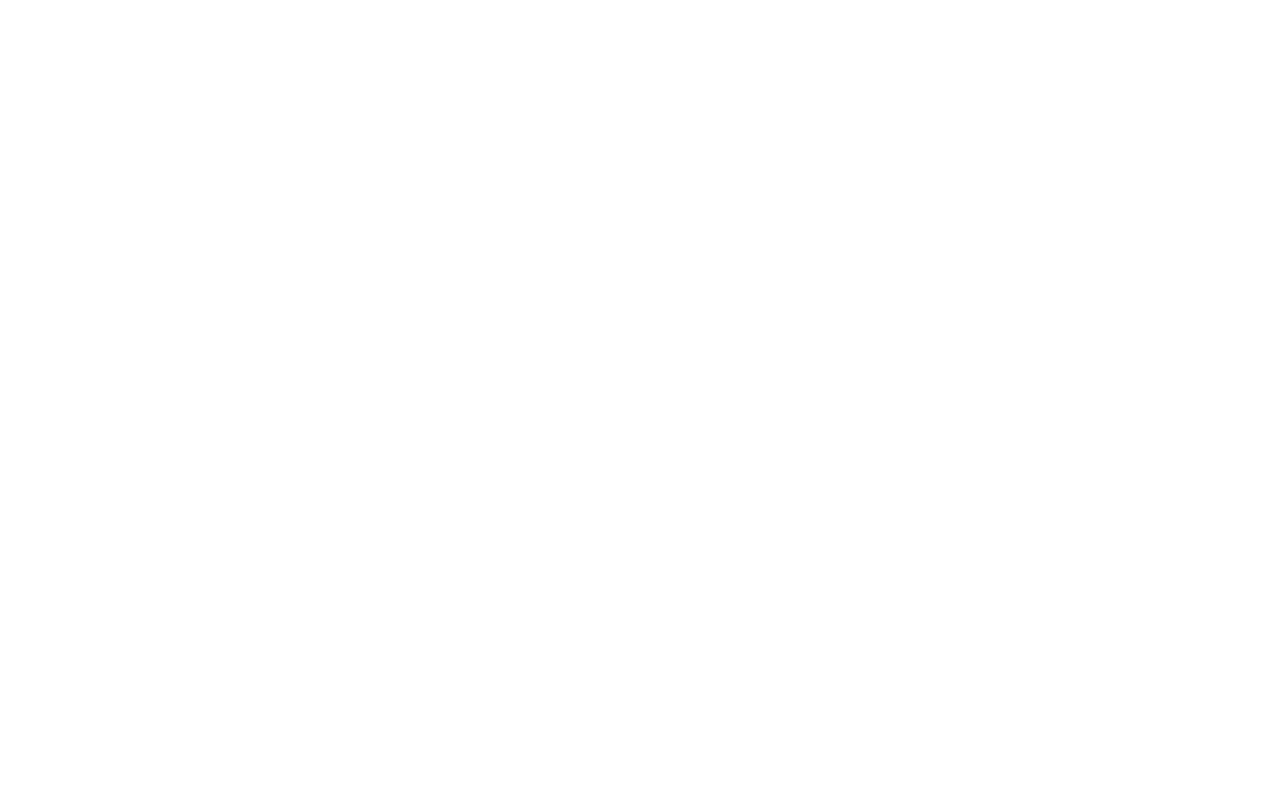
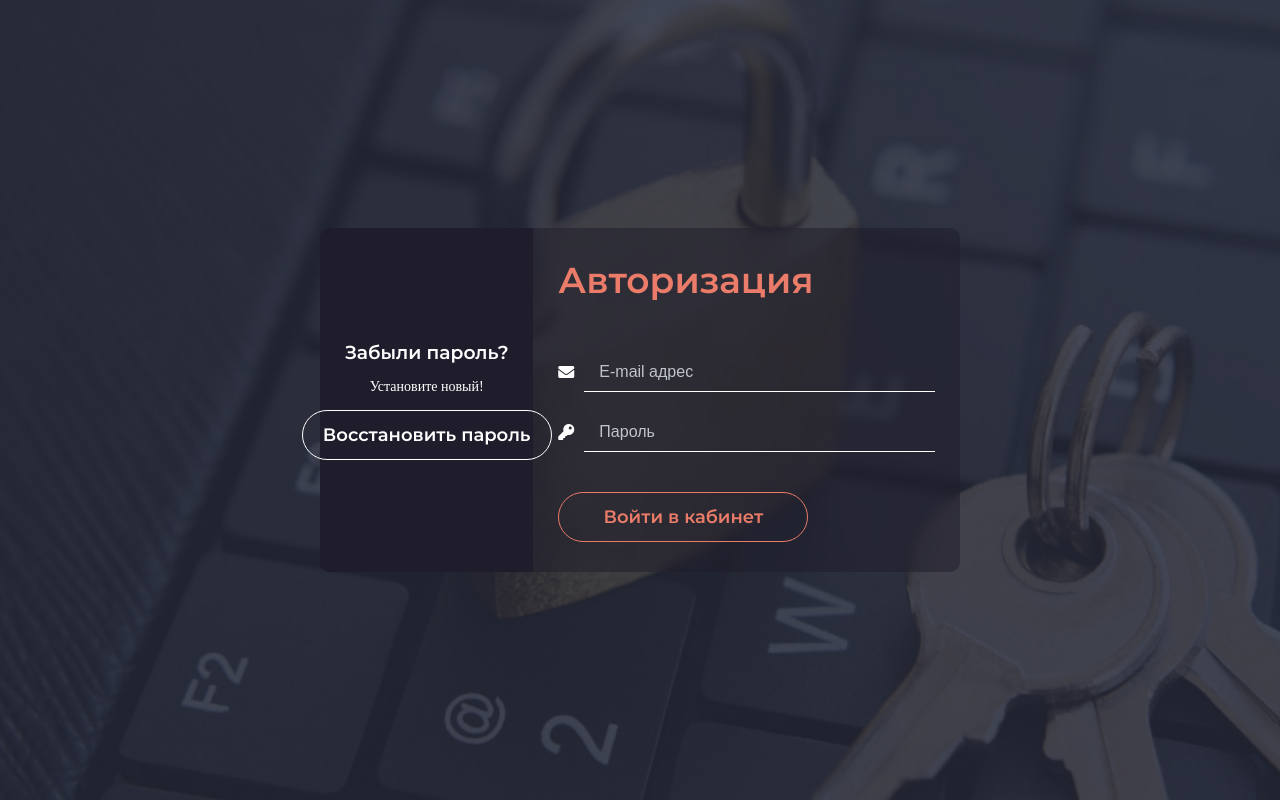
Before and after one commit to salco2012/control-food-main, a Vue app: page /authorization in a window 1280 px wide. Built offline with nearby package versions, Linux system fonts and the light colour scheme; a web font is replaced by a local one.

Commit message:
сверстал страницу авторизации

```diff
--- a/src/router/index.js
+++ b/src/router/index.js
@@ -2,6 +2,7 @@
 import VueRouter from 'vue-router';
 import Home from '../views/Home.vue';
 import RegistrationForm from '../views/RegistrationForm.vue';
+import AuthorizationForm from '../views/AuthorizationForm.vue';
 
 Vue.use(VueRouter);
 
@@ -16,6 +17,11 @@
     name: 'RegistrationForm',
     component: RegistrationForm,
   },
+  {
+    path: '/authorization',
+    name: 'AuthorizationForm',
+    component: AuthorizationForm,
+  },
 ];
 
 const router = new VueRouter({
--- /dev/null
+++ b/src/views/AuthorizationForm.vue
@@ -0,0 +1,117 @@
+<template>
+  <div class="authorization">
+    <el-row class="authorization-wrapper">
+      <el-col class="authorization-form" :span="12">
+        <el-col class="recover-password" :span="8">
+          <h3 class="recover-password__title">Забыли пароль?</h3>
+          <p class="recover-password__text">Установите новый!</p>
+          <el-button
+            class="recover-password__btn"
+            @click="$router.push({ name: 'PasswordRecovery' })"
+            >Восстановить пароль</el-button
+          >
+        </el-col>
+        <el-col class="authorization-form__auth" :span="16">
+          <h2 class="registration-form__title">Авторизация</h2>
+
+          <div class="wrapper-input">
+            <i class="wrapper-input__icon fas fa-envelope" style="color: white"></i>
+            <el-input
+              placeholder="E-mail адрес"
+              type="email"
+              v-model.trim="formAuthorization.email"
+            ></el-input>
+          </div>
+
+          <div class="wrapper-input">
+            <i class="wrapper-input__icon fas fa-key" style="color: white"></i>
+            <el-input
+              placeholder="Пароль"
+              type="password"
+              v-model.trim="formAuthorization.password"
+            ></el-input>
+          </div>
+
+          <el-button class="authorization-form__submit-btn">Войти в кабинет</el-button>
+        </el-col>
+      </el-col>
+    </el-row>
+  </div>
+</template>
+
+<script>
+export default {
+  data() {
+    return {
+      formAuthorization: {
+        email: '',
+        password: null,
+      },
+    };
+  },
+};
+</script>
+
+<style lang="scss" scoped>
+.authorization {
+  background-image: url(~@/assets/img/authorization-background.jpg);
+  background-repeat: no-repeat;
+  background-position: center center;
+  background-size: cover;
+  min-height: 100vh;
+  &-wrapper {
+    display: flex;
+    justify-content: center;
+    width: 100%;
+    position: absolute;
+    left: 50%;
+    top: 50%;
+    transform: translate(-50%, -50%);
+  }
+}
+
+.recover-password {
+  background-color: $color_2;
+  height: 100%;
+  display: flex;
+  flex-direction: column;
+  justify-content: center;
+  align-items: center;
+  border-radius: 10px 0 0 10px;
+  &__title {
+    font-family: 'MontserratSemiBold';
+    color: white;
+    margin-bottom: 15px;
+  }
+  &__text {
+    font-family: 'MonserratRegular';
+    color: white;
+    font-size: 14px;
+    margin-bottom: 15px;
+  }
+  &__btn {
+    @extend %baseButton;
+    color: white;
+    border-color: white;
+  }
+  &__btn:focus,
+  &__btn:hover {
+    color: white;
+    background-color: rgba(255, 255, 255, 0.2);
+  }
+}
+
+.authorization-form {
+  background: rgba(31, 29, 43, 0.5);
+  backdrop-filter: blur(5px);
+  border-radius: 10px;
+  &__submit-btn {
+    @extend %baseButton;
+    margin-top: 20px;
+  }
+  &__auth {
+    margin: 30px 0 30px 0;
+    padding: 0 25px;
+  }
+}
+</style>
```
